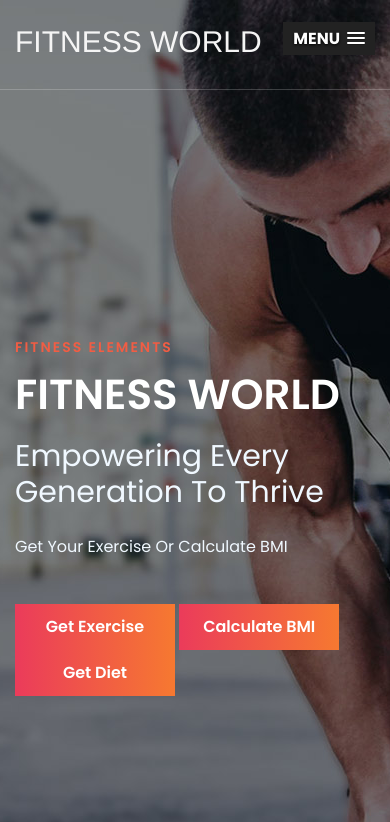
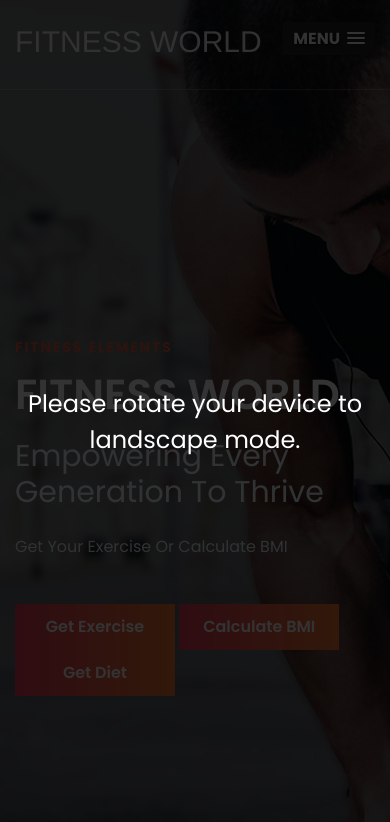
Before and after one commit to Rishabh1138Q/Fitness-world, a plain HTML site: page index.html in a window 390 px wide. Shown: the top 822 px of the page. Drawn offline with Linux system fonts and the light colour scheme.

Commit message:
index.html

```diff
--- a/index.html
+++ b/index.html
@@ -21,8 +21,26 @@
     <link rel="stylesheet" href="css/slicknav.min.css" type="text/css">
     <link rel="stylesheet" href="css/style.css" type="text/css">
 </head>
+<style>
+    #landscape-alert {
+      display: none;
+      position: fixed;
+      top: 0;
+      left: 0;
+      width: 100%;
+      height: 100%;
+      background-color: rgba(0, 0, 0, 0.8);
+      color: white;
+      z-index: 1000;
+      justify-content: center;
+      align-items: center;
+      text-align: center;
+      font-size: 1.5rem;
+    }
+</style>
 
 <body>
+    <div id="landscape-alert">Please rotate your device to landscape mode.</div>
     <!-- Page Preloder -->
     <div id="preloder">
         <div class="loader"></div>
@@ -190,5 +208,22 @@
     <script src="js/owl.carousel.min.js"></script>
     <script src="js/main.js"></script>
 </body>
+<script>
+    function checkOrientation() {
+      const alertBox = document.getElementById('landscape-alert');
+      if (window.innerHeight > window.innerWidth) {
+        // Portrait Mode
+        alertBox.style.display = 'flex';
+      } else {
+        // Landscape Mode
+        alertBox.style.display = 'none';
+      }
+    }
 
+    // Check on load
+    checkOrientation();
+
+    // Check on orientation change
+    window.addEventListener('resize', checkOrientation);
+  </script>
 </html>
```
